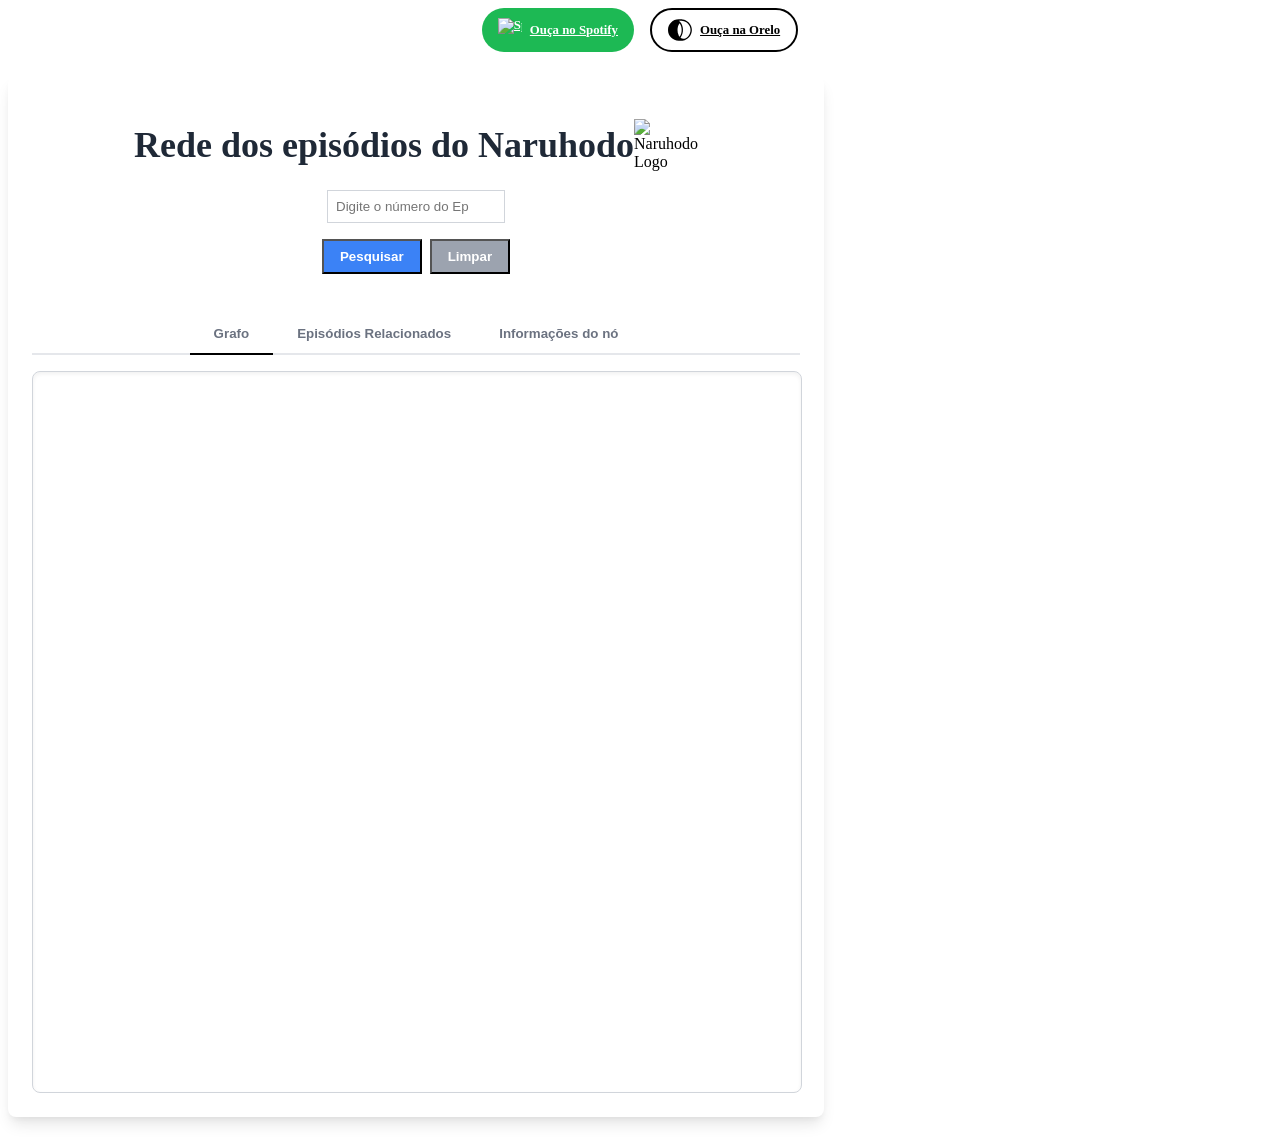
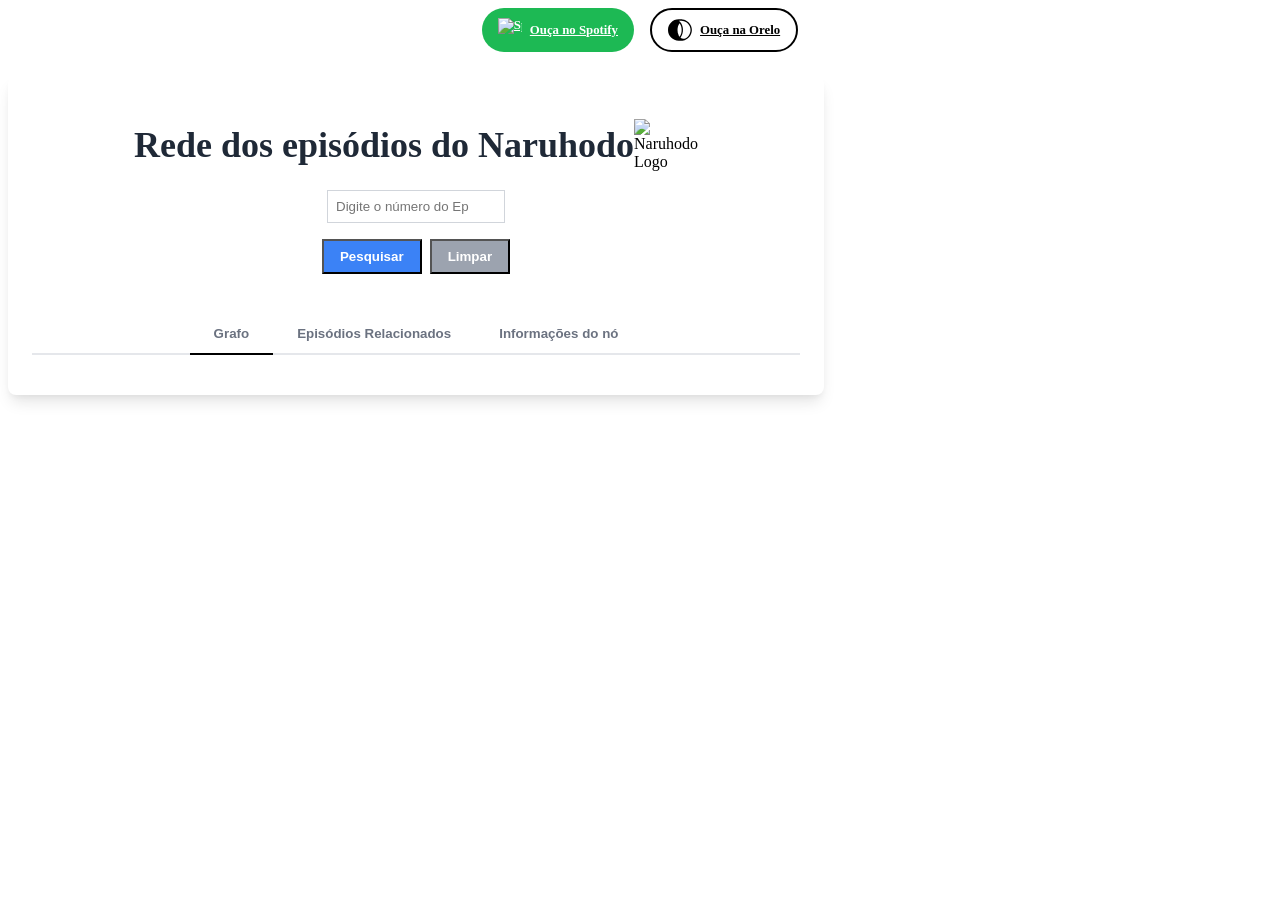

bugfix: selecionar nó pós animação

--- a/styles.css
+++ b/styles.css
@@ -302,14 +302,22 @@ img {
 
 
 /* Grafo (Sigma.js canvas) */
-#naruhodo_graph {
+.graph-wrapper {
+    position: relative;
     width: 100%;
     height: 80vh;
     border: 1px solid #d1d5db;
     border-radius: 0.5rem;
     background-color: #ffffff;
     box-shadow: inset 0 2px 4px 0 rgba(0, 0, 0, 0.06);
-    position: relative;
+    overflow: hidden;
+}
+
+#naruhodo_graph {
+    position: absolute;
+    inset: 0;
+    width: 100%;
+    height: 100%;
 }
 
 .graph-loading {
@@ -630,7 +638,7 @@ img {
         display: none;
     }
 
-    #naruhodo_graph {
+    .graph-wrapper {
         aspect-ratio: 1 / 1;
         height: auto;
         width: calc(100% + 3rem);
